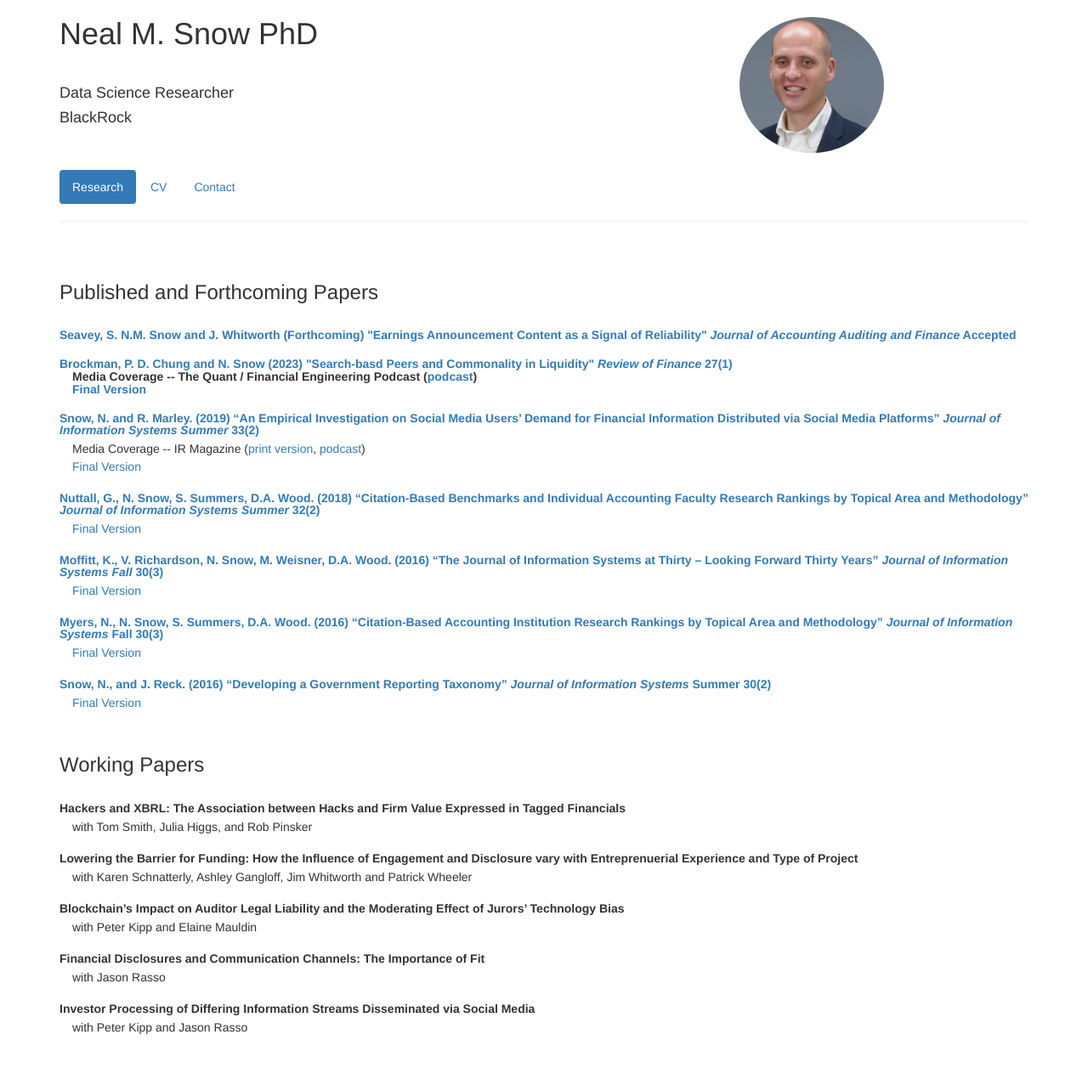
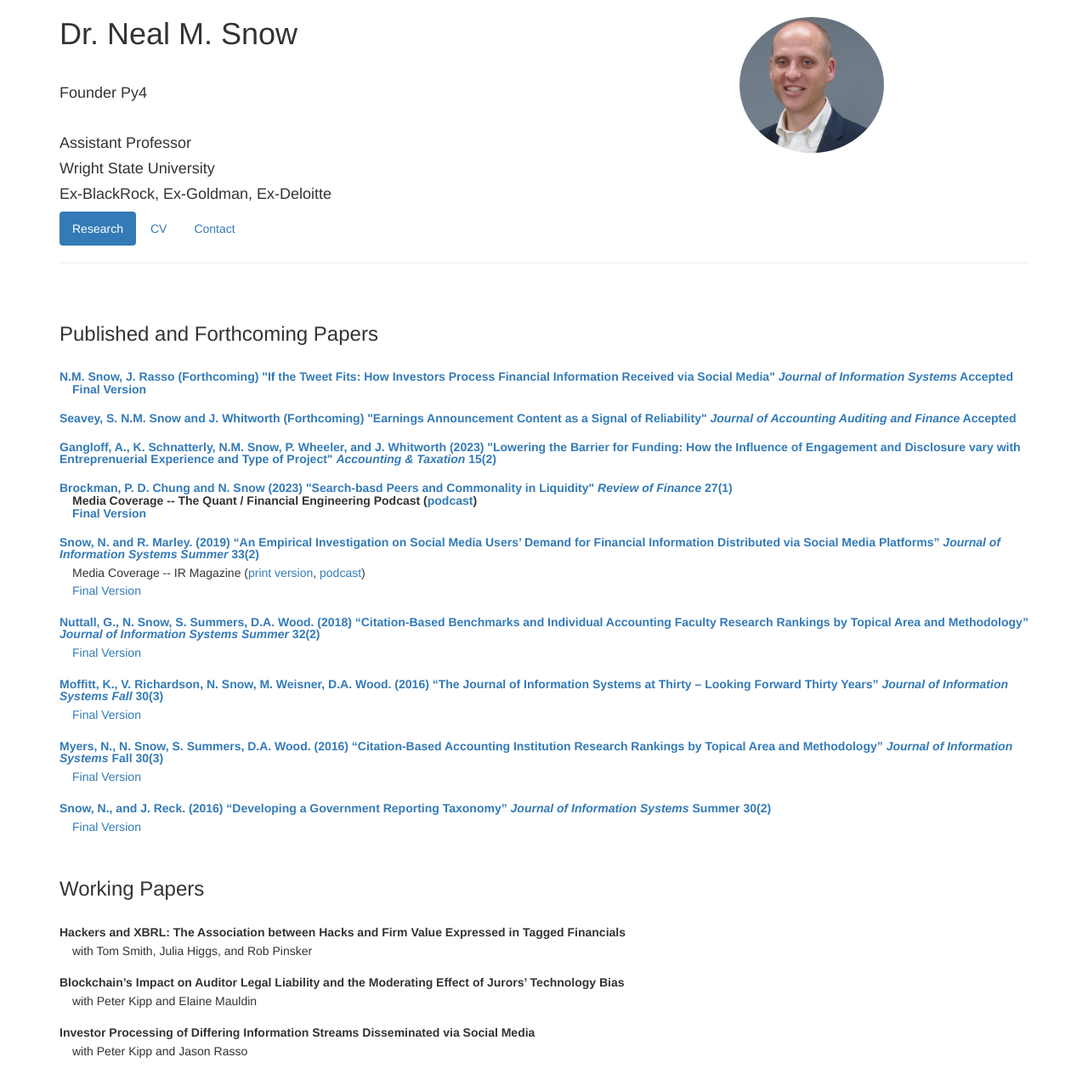
Before and after one commit to nsnow/nsnow.github.io, a plain HTML site: page index.html in a window 1280 px wide. Shown: the whole page at 85% size. Drawn offline with Linux system fonts and the light colour scheme.

Commit message:
Update index.html
Update publications and employer

```diff
--- a/index.html
+++ b/index.html
@@ -27,9 +27,11 @@
 
  <header class="row">
 	<div class="col-sm-8">
-			<h1>Neal M. Snow PhD</h1>
-			<h4 style="padding-top:30px">Data Science Researcher</h4><h4>
-			</h4><h4>BlackRock</h4>
+			<h1>Dr. Neal M. Snow</h1>
+			<h4 style="padding-top:30px">Founder Py4</h4><h4>
+			<h4 style="padding-top:30px">Assistant Professor</h4><h4></h4>
+			</h4><h4>Wright State University</h4>
+			<h4>Ex-BlackRock, Ex-Goldman, Ex-Deloitte</h4>
 	</div>
 	<div class="col-sm-4">
 		<div style="padding: 20px">
@@ -53,19 +55,25 @@
 <h3>Published and Forthcoming Papers</h3>
 
 <h4 class="paper">
-<a href="hhttps://papers.ssrn.com/sol3/papers.cfm?abstract_id=4522941">Seavey, S. N.M. Snow and J. Whitworth (Forthcoming) "Earnings Announcement Content as a Signal of Reliability" <i>Journal of Accounting Auditing and Finance</i> Accepted </a>
+<a href="https://doi.org/10.2308/ISYS-2022-044">N.M. Snow, J. Rasso (Forthcoming) "If the Tweet Fits: How Investors Process Financial Information Received via Social Media" <i>Journal of Information Systems</i> Accepted </a>
+<p class="description"><a href="https://doi.org/10.2308/ISYS-2022-044">Final Version</a></p>
 
+<h4 class="paper">
+<a href="https://papers.ssrn.com/sol3/papers.cfm?abstract_id=4522941">Seavey, S. N.M. Snow and J. Whitworth (Forthcoming) "Earnings Announcement Content as a Signal of Reliability" <i>Journal of Accounting Auditing and Finance</i> Accepted </a>
+
+</p><h4 class="paper">
+<a href="http://theibfr.com/wp-content/uploads/2024/01/AT-V15N2-2023-3.pdf">Gangloff, A., K. Schnatterly, N.M. Snow, P. Wheeler, and J. Whitworth (2023) "Lowering the Barrier for Funding: How the Influence of Engagement and Disclosure vary with Entreprenuerial Experience and Type of Project" <i>Accounting & Taxation</i> 15(2) </a>
 
 <h4 class="paper">
 <a href="https://papers.ssrn.com/sol3/papers.cfm?abstract_id=3984466">Brockman, P. D. Chung and N. Snow (2023) "Search-basd Peers and Commonality in Liquidity" <i>Review of Finance</i> 27(1) </a>
 <p class="description">Media Coverage -- The Quant / Financial Engineering Podcast  (<a href="https://soundcloud.com/patrick-nettlebay/commonality-in-liquidity?utm_source=clipboard&utm_medium=text&utm_campaign=social_sharing">podcast</a>)</p>
 <p class="description"><a href="https://academic.oup.com/rof/article/27/1/33/6456321?login=false">Final Version</a>	</p>
 
-
 <h4 class="paper">
 <a href="https://papers.ssrn.com/sol3/papers.cfm?abstract_id=2517037">Snow, N. and R. Marley. (2019) “An Empirical Investigation on Social Media Users’ Demand for Financial Information Distributed via Social Media Platforms” <i>Journal of Information Systems Summer</i> 33(2) </a></h4>
 <p class="description">Media Coverage -- IR Magazine  (<a href="https://www.irmagazine.com/technology-social-media/give-investors-what-they-want-social-media">print version</a>, <a href="https://soundcloud.com/irmagazine/episode-1-what-do-social-media-users-want">podcast</a>)
 <p class="description"><a href="https://doi.org/10.2308/isys-52068">Final Version</a>	</p>
+
 <h4 class="paper">
 <a href="https://papers.ssrn.com/sol3/papers.cfm?abstract_id=2608491">Nuttall, G., N. Snow, S. Summers, D.A. Wood. (2018) “Citation-Based Benchmarks and Individual Accounting Faculty Research Rankings by Topical Area and Methodology” <i>Journal of Information Systems Summer</i> 32(2)</a></h4>
 <p class="description"><a href="https://aaapubs.org/doi/abs/10.2308/isys-51689">Final Version</a></p>
@@ -90,19 +98,9 @@
 <p class="description">with Tom Smith, Julia Higgs, and Rob Pinsker
 
 </p><h4 class="paper">
-	Lowering the Barrier for Funding: How the Influence of Engagement and Disclosure vary with Entreprenuerial Experience and Type of Project
-	</h4>
-<p class="description">with Karen Schnatterly, Ashley Gangloff, Jim Whitworth and Patrick Wheeler
-
-</p><h4 class="paper">
 	Blockchain’s Impact on Auditor Legal Liability and the Moderating Effect of Jurors’ Technology Bias
 	</h4>
 <p class="description">with Peter Kipp and Elaine Mauldin
-
-<h4 class="paper">
-	Financial Disclosures and Communication Channels: The Importance of Fit
-</h4>
-<p class="description">with Jason Rasso</p>
 
 <h4 class="paper">
 	Investor Processing of Differing Information Streams Disseminated via Social Media
```
